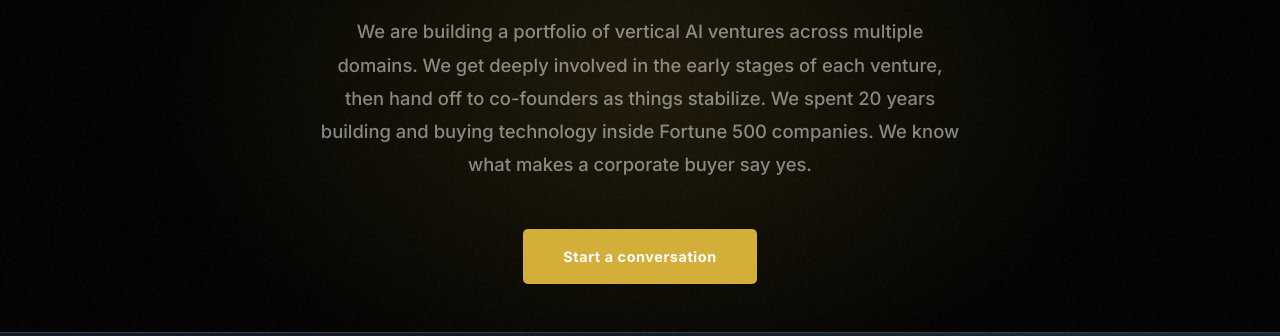
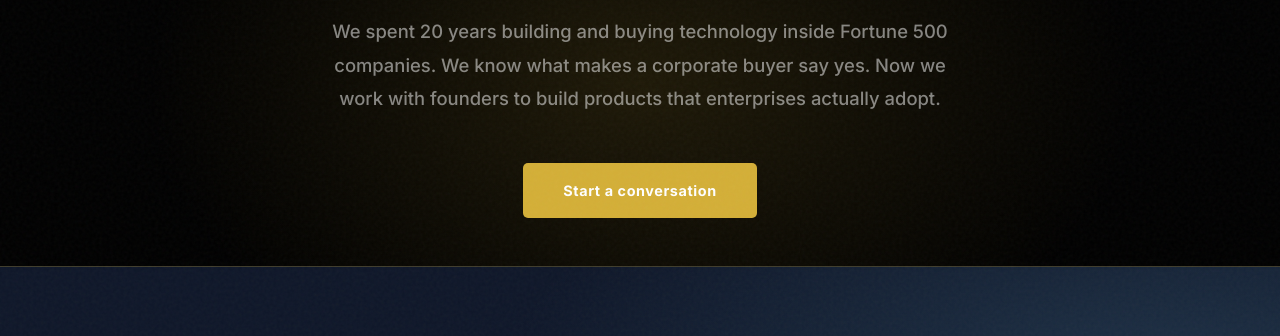
Before and after one commit to BlindingInsight/custom-agents, a plain HTML site: page startups.html in a window 1280 px wide. Shown: the part 411-747 px from the top of the page. Drawn offline with nearby package versions, Linux system fonts and the light colour scheme.

Commit message:
fix: reframe hero from 'our portfolio' to 'helping founders'
Co-Authored-By: Claude Opus 4.6 (1M context) <noreply@anthropic.com>

```diff
--- a/startups.html
+++ b/startups.html
@@ -26,7 +26,7 @@
       <div class="home-hero-eyebrow home-hero-fade">For Startups</div>
       <h1 class="home-hero-title home-hero-fade">We build your product.<br>We teach you how to sell it.</h1>
       <p class="home-hero-sub home-hero-fade">
-        We are building a portfolio of vertical AI ventures across multiple domains. We get deeply involved in the early stages of each venture, then hand off to co-founders as things stabilize. We spent 20 years building and buying technology inside Fortune 500 companies. We know what makes a corporate buyer say yes.
+        We spent 20 years building and buying technology inside Fortune 500 companies. We know what makes a corporate buyer say yes. Now we work with founders to build products that enterprises actually adopt.
       </p>
       <div class="home-hero-actions home-hero-fade">
         <a class="cta" href="/#contact">Start a conversation</a>
```
